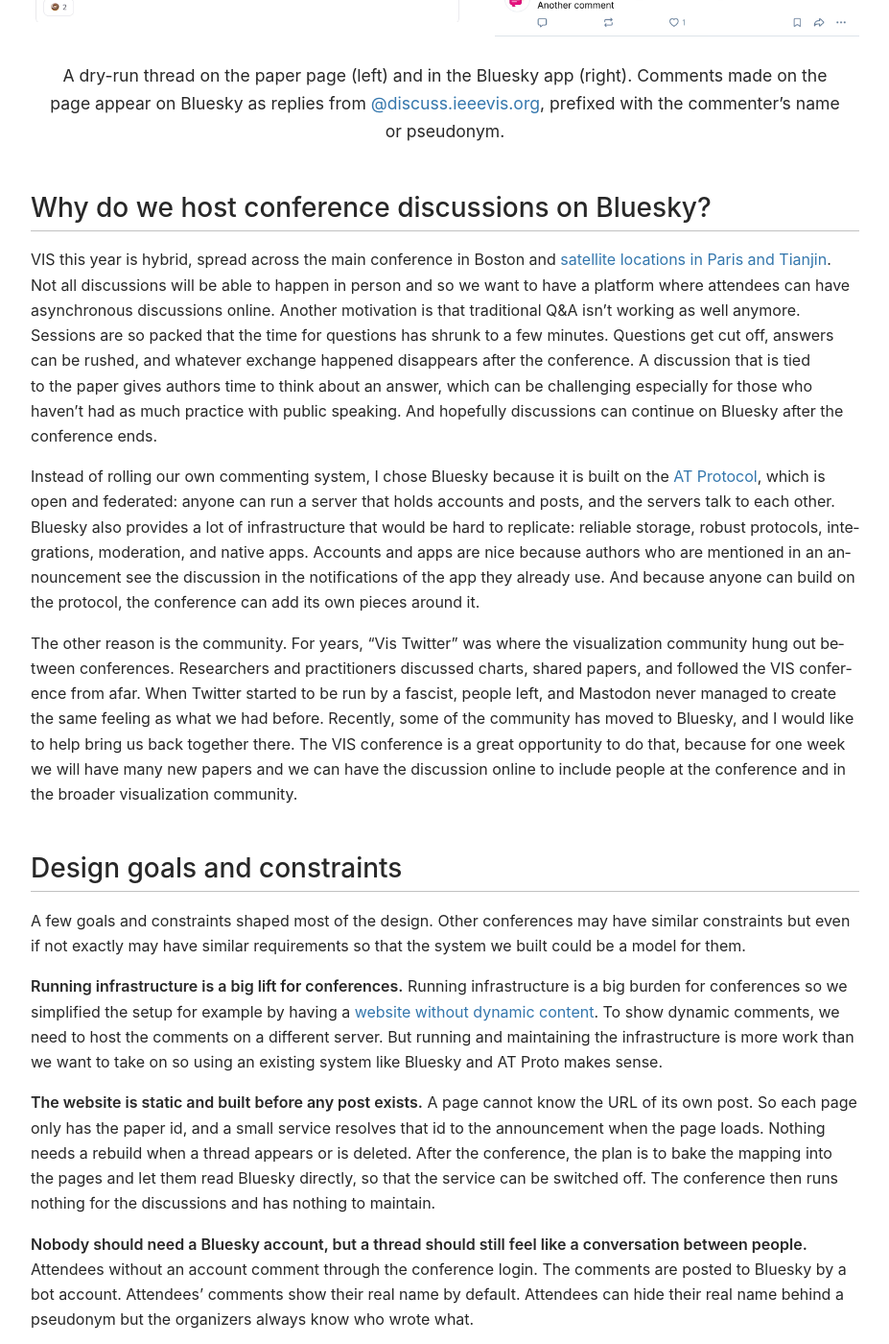
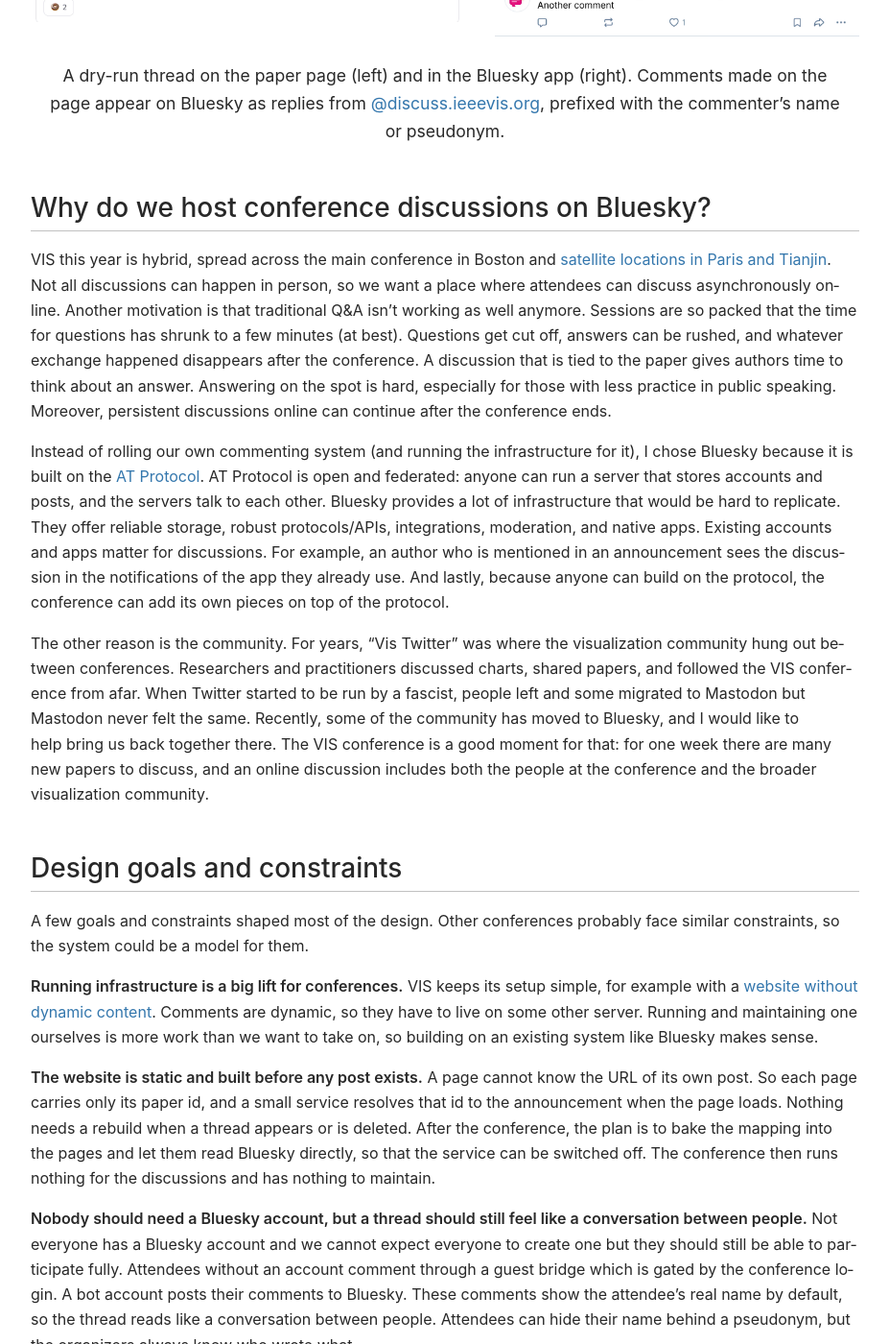
Before and after one commit to domoritz/domoritz.github.io, a Jekyll site: the page built from _posts/2026-09-16-vis-bluesky-discussions.markdown, in a window 1280 px wide and 1400 px high, scrolled down 774 px. Shown: the whole window at 96% size, without its empty margins (176-1103 px from the left). Built offline with Jekyll 4.4.1, drawn with Linux system fonts in a browser that asks for light colours; some of the changed text lies outside the part shown.

Commit message:
even better words

```diff
--- a/_posts/2026-09-16-vis-bluesky-discussions.markdown
+++ b/_posts/2026-09-16-vis-bluesky-discussions.markdown
@@ -1,10 +1,10 @@
 ---
 layout: post
 title: "Paper discussions on Bluesky at VIS 2026"
-description: Why and how VIS 2026 puts a Bluesky thread under every paper.
+description: How VIS 2026 puts a Bluesky thread under every paper.
 ---
 
-Every paper page at [IEEE VIS 2026](https://ieeevis.org/year/2026/) has a discussion under the abstract, and that discussion is a thread on [Bluesky](https://bsky.app). Anyone can read it on the page, and attendees can comment and like there too, whether or not they have a Bluesky account. I am on the organizing committee as part of the tech team, and I built the pieces behind this feature. This post explains why we are trying this at VIS and how it works. I hope that other conferences can learn from this writeup and get inspired to do something similar.
+Every paper page at [IEEE VIS 2026](https://ieeevis.org/year/2026/) has a discussion under the abstract, and that discussion is a thread on [Bluesky](https://bsky.app) (or more correctly, on the [AT Protocol](https://atproto.com)). Anyone can read it on the page, and attendees can comment and like there too, whether or not they have a Bluesky account. I am on the organizing committee as part of the tech team, and I built the pieces behind this feature. This post explains why we are trying this at VIS and how it works. I hope that other conferences can learn from this writeup and get inspired to do something similar.
 
 <figure>
 <div class="flex-rows">
@@ -16,50 +16,52 @@
 
 ## Why do we host conference discussions on Bluesky?
 
-VIS this year is hybrid, spread across the main conference in Boston and [satellite locations in Paris and Tianjin](https://ieeevis.org/year/2026/satellites/). Not all discussions will be able to happen in person and so we want to have a platform where attendees can have asynchronous discussions online. Another motivation is that traditional Q&A isn't working as well anymore. Sessions are so packed that the time for questions has shrunk to a few minutes. Questions get cut off, answers can be rushed, and whatever exchange happened disappears after the conference. A discussion that is tied to the paper gives authors time to think about an answer, which can be challenging especially for those who haven't had as much practice with public speaking. And hopefully discussions can continue on Bluesky after the conference ends.
+VIS this year is hybrid, spread across the main conference in Boston and [satellite locations in Paris and Tianjin](https://ieeevis.org/year/2026/satellites/). Not all discussions can happen in person, so we want a place where attendees can discuss asynchronously online. Another motivation is that traditional Q&A isn't working as well anymore. Sessions are so packed that the time for questions has shrunk to a few minutes (at best). Questions get cut off, answers can be rushed, and whatever exchange happened disappears after the conference. A discussion that is tied to the paper gives authors time to think about an answer. Answering on the spot is hard, especially for those with less practice in public speaking. Moreover, persistent discussions online can continue after the conference ends.
 
-Instead of rolling our own commenting system, I chose Bluesky because it is built on the [AT Protocol](https://atproto.com), which is open and federated: anyone can run a server that holds accounts and posts, and the servers talk to each other. Bluesky also provides a lot of infrastructure that would be hard to replicate: reliable storage, robust protocols, integrations, moderation, and native apps. Accounts and apps are nice because authors who are mentioned in an announcement see the discussion in the notifications of the app they already use. And because anyone can build on the protocol, the conference can add its own pieces around it.
+Instead of rolling our own commenting system (and running the infrastructure for it), I chose Bluesky because it is built on the [AT Protocol](https://atproto.com). AT Protocol is open and federated: anyone can run a server that stores accounts and posts, and the servers talk to each other. Bluesky provides a lot of infrastructure that would be hard to replicate. They offer reliable storage, robust protocols/APIs, integrations, moderation, and native apps. Existing accounts and apps matter for discussions. For example, an author who is mentioned in an announcement sees the discussion in the notifications of the app they already use. And lastly, because anyone can build on the protocol, the conference can add its own pieces on top of the protocol.
 
-The other reason is the community. For years, "Vis Twitter" was where the visualization community hung out between conferences. Researchers and practitioners discussed charts, shared papers, and followed the VIS conference from afar. When Twitter started to be run by a fascist, people left, and Mastodon never managed to create the same feeling as what we had before. Recently, some of the community has moved to Bluesky, and I would like to help bring us back together there. The VIS conference is a great opportunity to do that, because for one week we will have many new papers and we can have the discussion online to include people at the conference and in the broader visualization community.
+The other reason is the community. For years, "Vis Twitter" was where the visualization community hung out between conferences. Researchers and practitioners discussed charts, shared papers, and followed the VIS conference from afar. When Twitter started to be run by a fascist, people left and some migrated to Mastodon but Mastodon never felt the same. Recently, some of the community has moved to Bluesky, and I would like to help bring us back together there. The VIS conference is a good moment for that: for one week there are many new papers to discuss, and an online discussion includes both the people at the conference and the broader visualization community.
 
 ## Design goals and constraints
 
-A few goals and constraints shaped most of the design. Other conferences may have similar constraints but even if not exactly may have similar requirements so that the system we built could be a model for them.
+A few goals and constraints shaped most of the design. Other conferences probably face similar constraints, so the system could be a model for them.
 
-**Running infrastructure is a big lift for conferences.** Running infrastructure is a big burden for conferences so we simplified the setup for example by having a [website without dynamic content](https://github.com/ieee-vgtc/ieeevis.org). To show dynamic comments, we need to host the comments on a different server. But running and maintaining the infrastructure is more work than we want to take on so using an existing system like Bluesky and AT Proto makes sense.
+**Running infrastructure is a big lift for conferences.** VIS keeps its setup simple, for example with a [website without dynamic content](https://github.com/ieee-vgtc/ieeevis.org). Comments are dynamic, so they have to live on some other server. Running and maintaining one ourselves is more work than we want to take on, so building on an existing system like Bluesky makes sense.
 
-**The website is static and built before any post exists.** A page cannot know the URL of its own post. So each page only has the paper id, and a small service resolves that id to the announcement when the page loads. Nothing needs a rebuild when a thread appears or is deleted. After the conference, the plan is to bake the mapping into the pages and let them read Bluesky directly, so that the service can be switched off. The conference then runs nothing for the discussions and has nothing to maintain.
+**The website is static and built before any post exists.** A page cannot know the URL of its own post. So each page carries only its paper id, and a small service resolves that id to the announcement when the page loads. Nothing needs a rebuild when a thread appears or is deleted. After the conference, the plan is to bake the mapping into the pages and let them read Bluesky directly, so that the service can be switched off. The conference then runs nothing for the discussions and has nothing to maintain.
 
-**Nobody should need a Bluesky account, but a thread should still feel like a conversation between people.** Attendees without an account comment through the conference login. The comments are posted to Bluesky by a bot account. Attendees' comments show their real name by default. Attendees can hide their real name behind a pseudonym but the organizers always know who wrote what.
+**Nobody should need a Bluesky account, but a thread should still feel like a conversation between people.** Not everyone has a Bluesky account and we cannot expect everyone to create one but they should still be able to participate fully. Attendees without an account comment through a guest bridge which is gated by the conference login. A bot account posts their comments to Bluesky. These comments show the attendee's real name by default, so the thread reads like a conversation between people. Attendees can hide their name behind a pseudonym, but the organizers always know who wrote what.
 
-**Authors should notice.** The announcement mentions every author whose Bluesky handle the conference knows, so that they get a notification. Authors are attendees too, and they can add their handle to their conference profile. The paper announcement goes out shortly before the session.
+**Authors should get notified of replies.** The announcement mentions every author whose Bluesky handle the conference knows, so that they get a notification. Authors are attendees too, and they can add their handle to their conference profile. The paper announcement goes out shortly before the session.
 
-**Moderation should be standard, attributable, and reversible.** Moderation is super important for conferences and Bluesky's own moderation labels provide a scalable approach. Beyond the existing moderation, organizers can take two actions: hiding a reply posted on Bluesky and deleting a comment posted via the bot account. Attendees can remove their own comments, but the organizers keep the text in their log, so removing is not a way to make something harmful disappear before anyone has seen it.
+**Moderation should be standard, attributable, and reversible.** Moderation is super important for conferences and Bluesky's own moderation labels provide a scalable approach. Beyond the [existing moderation](https://bsky.social/about/blog/03-12-2024-stackable-moderation), organizers can take two actions: hiding a reply posted on Bluesky and deleting a comment posted via the bot account. Hiding is reversible, and every action is logged with who took it. Attendees can remove their own comments, but the organizers keep the text in their log, so removing is not a way to make something harmful disappear before anyone has seen it.
 
-**One person and part time.** As a tech chair, I help set up the system for the conference. But besides helping with the existing setup and my two other jobs, I had to make time to build the system I describe here in my free time. Therefore, I had to keep things simple. VIS keeps its conference database in a self-hosted [Supabase](https://supabase.com), and everything here runs on that same server as a few small functions and tables next to the program data, in the way the tech team already does things. We wanted to run everything in the existing infrastructure. Attendees can only post for about a week, so we keep the protection against abuse simple: a sign-in with the conference account, a limit on how often one person can post, and a date about a week after the conference when guest posting closes, because nobody watches the discussion account after that. Reading continues to work, and anyone with a Bluesky account can keep replying on Bluesky.
+**One person and part time.** As a tech chair, I help run the conference systems. The discussion service came on top of that and my two other jobs, so I built it in my free time and had to keep things simple. We wanted to run everything on the existing infrastructure. VIS keeps its conference database in a self-hosted [Supabase](https://supabase.com), so the discussion service runs on that same server as a few small functions and tables, in the way the tech team already does things. Attendees can only post for about a week, so we keep the protection against abuse simple: a sign-in with the conference account, a limit on how often one person can post, and a date about a week after the conference when guest posting closes, because nobody watches the discussion account after that. Reading continues to work, and anyone with a Bluesky account can keep replying on Bluesky.
 
-All in all it took me 40 to 50 hours over six weeks to design and build the system described here. A coding agent wrote a lot of the code. Without it I could not have done this next to my day jobs. Anyone copying the system I built here hopefully has an easier time since they can copy the design.
+All in all it took me 40 to 50 hours over six weeks to design and build the system described here. A coding agent wrote a lot of the code. Without it I could not have done this next to my day jobs. Anyone who copies this system should have an easier time, because the design is done.
 
 ## How the Bluesky posting service works
 
-I was inspired by [a blog post by Emily Liu](https://emilyliu.me/blog/comments), who uses Bluesky threads as the comment section of her blog: put the URL of a post in the page, fetch its replies from the public API, and render them. To make this idea work for VIS, we need something that announces each paper at the right time, something to map static URLs to the posts (reason explained above), and a way for attendees to comment without an account. We implement a service for each of these: an announce bot, a read proxy, and a guest bridge. Moreover, there is code on the website to render the discussion, log into Bluesky to link an account etc.
+I was inspired by [a blog post by Emily Liu](https://emilyliu.me/blog/comments), who uses Bluesky threads as the comment section of her blog: put the URL of a post in the page, fetch its replies from the public API, and render them. To make this idea work for VIS, we need something that announces each paper at the right time, something that maps paper ids to posts (for the reason explained above), and a way for attendees to comment without an account. We implement a service for each of these: an announce bot, a read proxy, and a guest bridge. The website itself has code to render the discussion and to log in with Bluesky.
 
-Besides the services, we also need accounts on Bluesky. VIS has three: the official one, [@ieeevis.org](https://bsky.app/profile/ieeevis.org), is run by people and stays that way (we don't need it for this system). A papers account, [@papers.ieeevis.org](https://bsky.app/profile/papers.ieeevis.org), is used by a bot to announce every paper, and each announcement is the root of that paper's discussion. A discussion account, [@discuss.ieeevis.org](https://bsky.app/profile/discuss.ieeevis.org), relays comments from attendees who have no Bluesky account. I call those guest comments below. An attendee who does have a Bluesky account posts as themselves, either by logging in on the paper page or by replying in the Bluesky app. Organizers monitor the threads from a dashboard (which we also use to monitor other aspects of the conference system).
+Besides the services, we also need accounts on Bluesky. VIS has three: the official one, [@ieeevis.org](https://bsky.app/profile/ieeevis.org), is run by people and stays that way (we don't need it for this system). A papers account, [@papers.ieeevis.org](https://bsky.app/profile/papers.ieeevis.org), is used by a bot to announce every paper, and each announcement is the root of that paper's discussion. A discussion account, [@discuss.ieeevis.org](https://bsky.app/profile/discuss.ieeevis.org), relays comments from attendees who have no Bluesky account. I call those guest comments below. An attendee who does have a Bluesky account posts as themselves, either by logging in on the paper page or by replying in the Bluesky app/website. Organizers monitor and moderate the threads from a dashboard (which we also use to monitor other aspects of the conference system).
 
 <figure>
 <img src="{{ '/images/posts/vis-bluesky/architecture.svg' | relative_url }}" alt="Architecture diagram with three columns. The conference website has a paper page that knows only its paper id and a conference login that provides a token. The discussion service has a program database feeding an announce bot, a read proxy that maps a paper id to its thread, and a guest bridge for comments and likes. Bluesky holds the @papers.ieeevis.org account for announcements, the @discuss.ieeevis.org account for guest comments, and readers' own accounts, which they can log in with from the page.">
 <figcaption>The pieces and how they talk to each other.</figcaption>
 </figure>
 
-The **announce bot** checks the program every five minutes. Shortly before a session, it posts one announcement per paper from the papers account: title, authors, hashtag, and a link to the paper page, with the authors mentioned wherever their handles are known. We can also have announcements for other events. For VIS, panels, the keynote, and the capstone get announcements too.
+The **announce bot** checks the program every five minutes. Shortly before a session, it posts one announcement per paper from the papers account: title, authors, hashtag, and a link to the paper page, with the authors mentioned wherever their handles are known. The bot can announce other events as well. At VIS, panels, the keynote, and the capstone get announcements too.
 
-The **read proxy** relays requests from the VIS website to the Bluesky API. When a page loads, it asks for the thread that belongs to its paper id. The proxy keeps the mapping from paper id to announcement, fetches the thread from Bluesky, caches it for a few seconds, and returns it in a simple format for the page. Before the bot has posted, the page says that the discussion opens shortly before the session.
+The **read proxy** relays requests from the VIS website to the Bluesky API. When a page loads, it asks for the thread that belongs to its paper id. The proxy keeps the mapping from paper id to announcement [post id](https://atproto.com/specs/did), fetches the thread from Bluesky, caches it for a few seconds, and returns it in a simple format for the page. Before the bot has posted, the page says that the discussion opens shortly before the session.
 
-The **guest bridge** takes comments and likes from attendees without a Bluesky account. An attendee with a Bluesky account can log in with it on the page and post from their own account (the login asks only for permission to post and like, nothing else), or reply in the Bluesky app, which is the better experience on a phone. Posting from their own account is better: the reply is theirs, shows their profile, and their followers see it. When an attendee logs in this way, the site offers to save their handle to their conference profile, so that later announcements can mention them. An attendee without an account signs in with their conference account instead (we require login so that only attendees can use the guest posting bridge). The bridge then posts the comment from the discussion account, signed with the attendee's name, or with a pseudonym if they tick "Hide my name" for that comment. Either way it is an ordinary reply on Bluesky, and both kinds appear in the same thread.
+Attendees with a Bluesky account do not need a bridge. They can log in with their account on the page and post from it (the login asks only for permission to post and like, nothing else), or reply in the Bluesky app, which is the better experience on a phone. Posting from their own account is better: the reply is theirs, shows their profile, and their followers see it. When an attendee logs in on the page, the site offers to save their handle to their conference profile, so that later announcements can mention them.
+
+The **guest bridge** is for attendees without a Bluesky account. They sign in with their conference account instead (we require login so that only attendees can use the bridge). The sign in requires a small service on the website server that can authorize requests to the guest bridge. The bridge posts the comment from the discussion account, signed with the attendee's name, or with a pseudonym if they tick "Hide my name" for that comment. Either way it is an ordinary reply on Bluesky, and both kinds appear in the same thread.
 
 Likes need one extra step. A shared Bluesky account can like a post only once, so guest likes cannot be stored on Bluesky. The bridge stores them itself, one per attendee per reply, and the read proxy adds them to the count from Bluesky, so a reply shows a single number wherever its likes came from.
 
-Likes also help with the Q&A. VIS used to collect questions on Slido, where attendees upvote the ones they want asked. The discussion can take the place of Slido: replies can be sorted by most liked as well as by newest, and a session chair can pick the top questions from the thread. A fun little easter egg we added is that the like button is a donut which also appears in the VIS 2026 logo. This kind of whimsical detail is only possible because we render the discussion ourselves on the website.
+Likes also help with the Q&A. VIS used to collect questions on Slido, where attendees upvote the ones they want asked. The discussion can take the place of Slido: replies can be sorted by most liked as well as by newest, and a session chair can pick the top questions from the thread. A small easter egg: the like button is a donut, which also appears in the VIS 2026 logo. This kind of whimsical detail is only possible because we render the discussion ourselves on the website.
 
 Moderation is critical and mainly happens in the organizer dashboard. Bluesky's labels filter spam and abuse before a reply ever reaches the page. For everything else, an organizer can hide a reply, delete a guest comment, or look up who wrote an anonymous one. A student volunteer with no Bluesky experience can do all of this with a short guide.
 
@@ -72,6 +74,6 @@
 
 ## An experiment
 
-VIS is trying this for the first time in 2026, and we hope for adoption of the idea but we cannot guarantee it. Will people ask questions on the paper pages, will authors answer, and will threads keep going after the conference? People are [glad to see VIS on Bluesky](https://bsky.app/profile/chezvoila.com/post/3mvnakgshxk2d) already. I will share what I learn and hope we continue this experiment in future years. Also, nothing here is specific to VIS. Any conference with a program database and a website can announce its papers and embed the threads, and I am happy to help others try.
+VIS is trying this for the first time in 2026, and we do not know whether people will use it. Will people ask questions on the paper pages, will authors answer, and will threads keep going after the conference? People are [glad to see VIS on Bluesky](https://bsky.app/profile/chezvoila.com/post/3mvnakgshxk2d) already. I will share what I learn and hope we continue this experiment in future years. Also, nothing here is specific to VIS. Any conference with a program database and a website can announce its papers and embed the threads, and I am happy to help others try.
 
-Lastly, building this system was a team effort. The general chairs backed the experiment, the tech team opened their server and program database to it, and the web team reviewed and merged the changes to the site. Thanks to everyone who is supporting this experiment and I hope it leads to more persistent and engaging discussions at VIS and beyond.
+Lastly, building this system was a team effort. The general chairs backed the experiment, the tech team opened their server and program database to it and helped with implementation, and the web team reviewed and merged the changes to the site. Thanks to everyone who is supporting this experiment, and I hope it leads to more persistent and engaging discussions at VIS and beyond.
```
